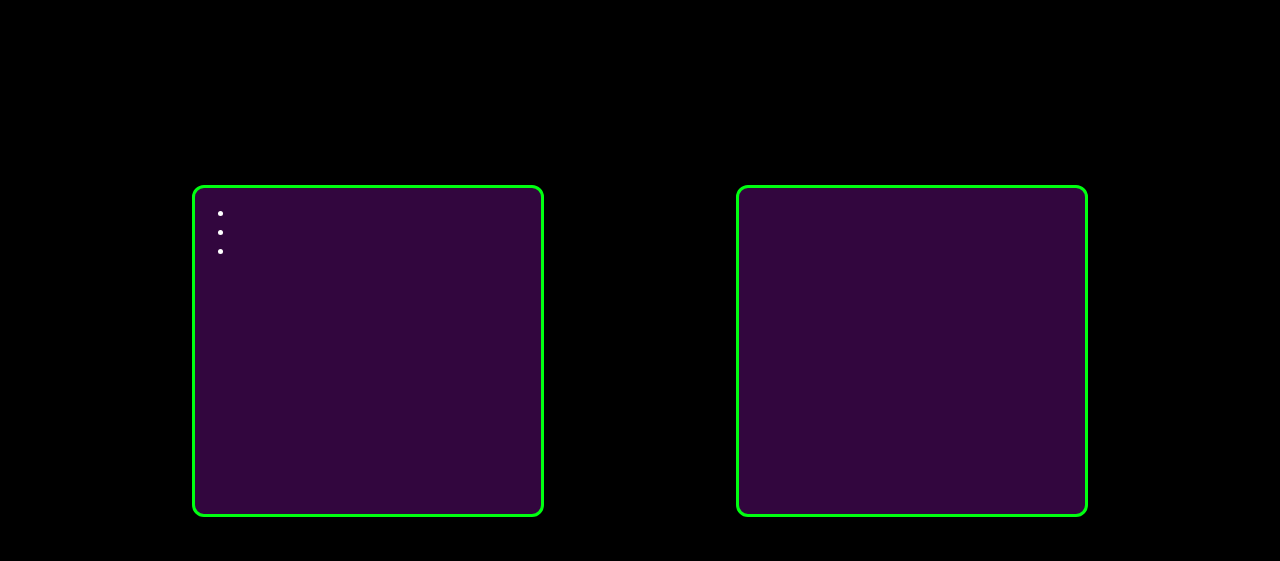
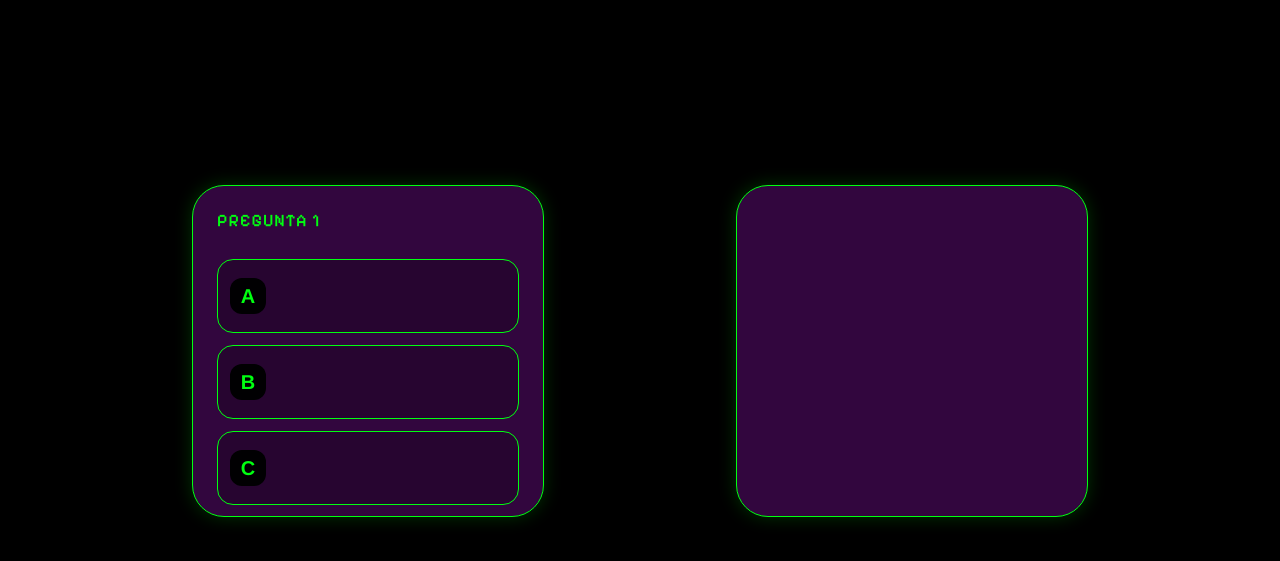
Before and after one commit to Heernaa/QuizMaster, a plain HTML site: page html/game.html in a window 1280 px wide. Shown: the part 91-652 px from the top of the page. Drawn offline with Linux system fonts and the light colour scheme.

Commit message:
Cambios en html y css

```diff
--- a/css/game.css
+++ b/css/game.css
@@ -53,12 +53,101 @@ main {
 
 .pregunta_card {
   flex: 1;
+  display: flex;
+  flex-direction: column;
   min-width: 0;
   min-height: 0;
   max-height: 100%;
+  box-sizing: border-box;
+  padding: clamp(1rem, 2vw, 1.5rem);
   overflow: hidden;
-  border-style: solid;
+  border: 1px solid #00ff11;
+  border-radius: clamp(1.25rem, 2.5vw, 2rem);
+  background-color: #32063e;
+  box-shadow: 0 0 18px rgb(0 255 17 / 20%);
+}
+
+.pregunta_card > div:first-child {
+  margin-bottom: clamp(0.5rem, 1vw, 0.75rem);
+  color: #00ff11;
+  font-size: clamp(0.875rem, 0.7rem + 0.5vw, 1.125rem);
+  font-weight: 500;
+  letter-spacing: 0.06em;
+  line-height: 1.2;
+  text-transform: uppercase;
+}
+
+.pregunta_card > div:nth-child(2) {
+  margin-bottom: clamp(0.75rem, 1.25vw, 1rem);
+  color: white;
+  font-size: clamp(1.25rem, 0.9rem + 0.75vw, 1.75rem);
+  font-weight: 500;
+  line-height: 1.25;
+}
+
+.pregunta_card ul {
+  display: grid;
+  gap: clamp(0.5rem, 1vw, 0.75rem);
+  min-height: 0;
+  margin: 0;
+  padding: 0;
+  list-style: none;
+  font-family: 'Franklin Gothic Medium', 'Arial Narrow', Arial, sans-serif;
+}
+
+.pregunta_card li {
+  position: relative;
+  display: flex;
+  align-items: center;
+  min-height: clamp(2.25rem, 4vw, 3rem);
+  padding: clamp(0.5rem, 1vw, 0.75rem) clamp(0.75rem, 1.5vw, 1rem)
+    clamp(0.5rem, 1vw, 0.75rem) clamp(2.75rem, 5vw, 3.5rem);
+  border: 1px solid #00ff11;
+  border-radius: clamp(0.625rem, 1.25vw, 1rem);
+  color: white;
+  background-color: rgb(0 0 0 / 22%);
+  font-size: clamp(1rem, 0.75rem + 0.625vw, 1.375rem);
+  line-height: 1.2;
+  transition:
+    border-color 150ms ease,
+    box-shadow 150ms ease,
+    background-color 150ms ease;
+}
+
+.pregunta_card li::before {
+  position: absolute;
+  left: clamp(0.5rem, 1vw, 0.75rem);
+  display: grid;
+  width: clamp(1.75rem, 3vw, 2.25rem);
+  height: clamp(1.75rem, 3vw, 2.25rem);
+  place-items: center;
+  border-radius: clamp(0.5rem, 1vw, 0.75rem);
+  color: #00ff11;
+  background-color: #010002;
+  font-size: clamp(1rem, 0.75rem + 0.625vw, 1.375rem);
+  font-weight: 700;
+  line-height: 1;
+}
+
+.pregunta_card li:nth-child(1)::before {
+  content: "A";
+}
+
+.pregunta_card li:nth-child(2)::before {
+  content: "B";
+}
+
+.pregunta_card li:nth-child(3)::before {
+  content: "C";
+}
+
+.pregunta_card li:nth-child(4)::before {
+  content: "D";
+}
+
+.pregunta_card li:hover,
+.pregunta_card li.selected {
   border-color: #00ff11;
-  background-color: #32063e;
-  border-radius: 12px;
+  background-color: #411581;
+  box-shadow: 0 0 10px rgb(0 255 17 / 45%);
 }
--- a/html/game.html
+++ b/html/game.html
@@ -23,9 +23,10 @@
     </nav>
     <main>
         <div class="pregunta_card">
-            <div></div>
+            <div>Pregunta 1</div>
             <div></div>
             <ul>
+                <li></li>
                 <li></li>
                 <li></li>
                 <li></li>
```
Also changed, not shown: Resources/image.png (added).
